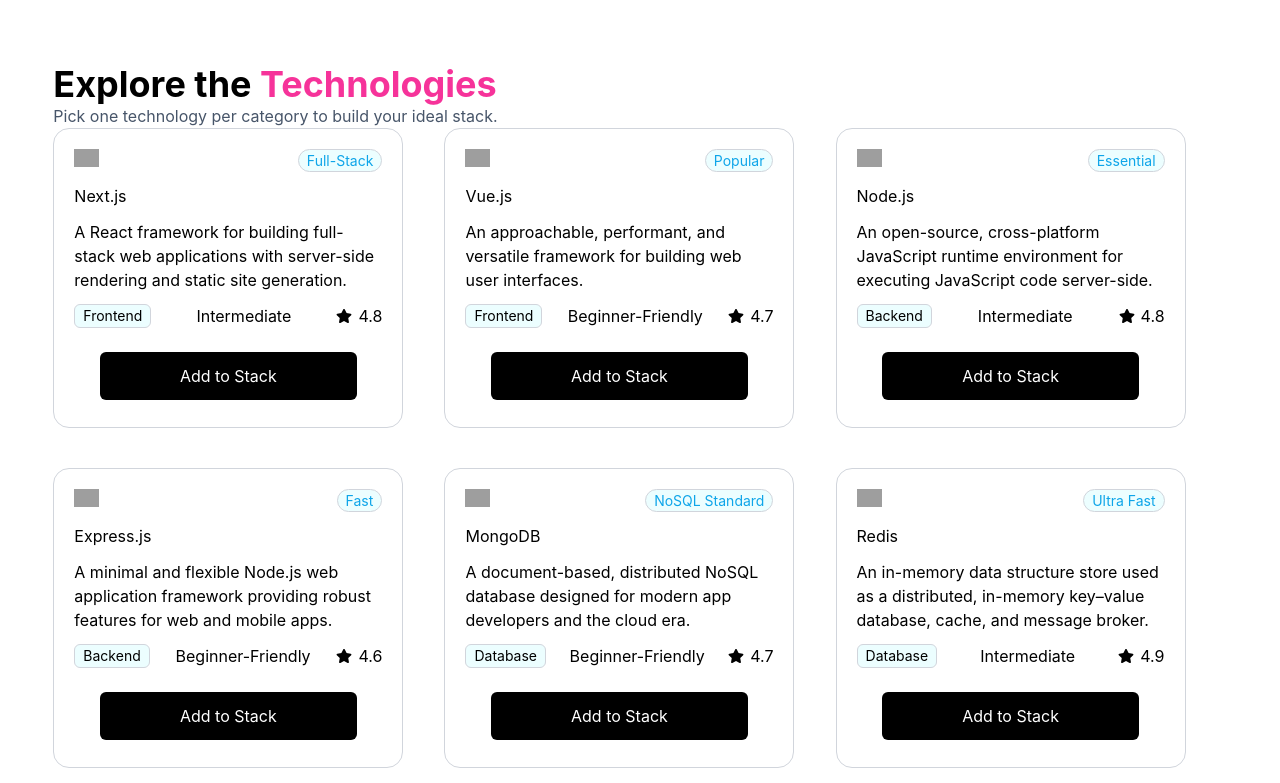
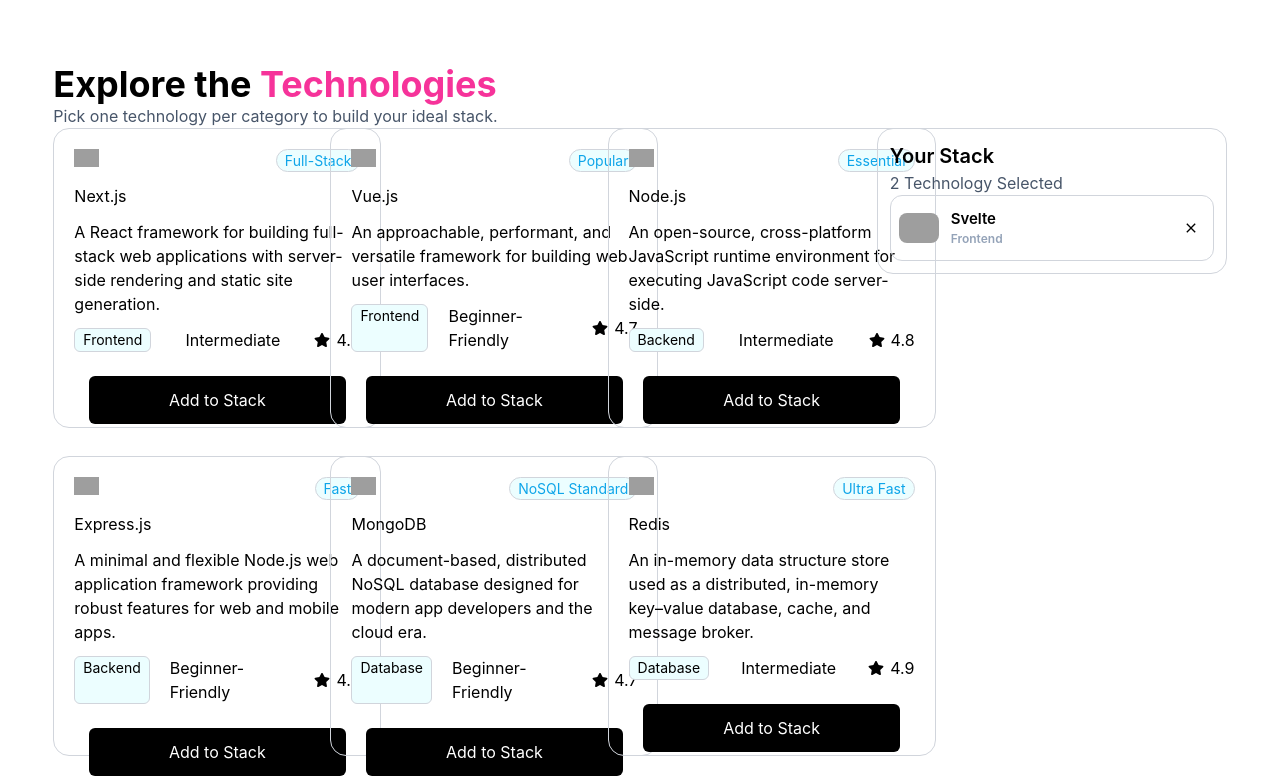
Before and after one commit to therealrifat/DevStack, a React (Vite) app: page / in a window 1280 px wide. Shown: the part 740-1523 px from the top of the page. Built offline with nearby package versions, Linux system fonts and the light colour scheme; grey boxes are pictures that could not be loaded.

Commit message:
feat: add your Stact section and touch tailwind css for large display

```diff
--- a/src/component/Technology/Technology.tsx
+++ b/src/component/Technology/Technology.tsx
@@ -1,7 +1,9 @@
-import { FaStar } from "react-icons/fa";
+
 import type { Itechnology } from "../../TechnologyType";
 
 import { use } from "react";
+import TechnologyCard from "./TechnologyCard";
+import YourStack from "./YourStack";
 interface TechnoProps {
     dataPromise: Promise<Itechnology[]>
 }
@@ -18,7 +20,7 @@
                  <p className="text-[#475569]">Pick one technology per category to build your ideal stack.</p>
            </div>
            {/* // this is temporary technology card  */}
-           <div className=" grid grid-cols-3 space-y-10">
+            {/* <div className=" grid grid-cols-3 space-y-10">
             {
                 stacksData.map(stack => (
                     <div className=" w-87.5 h-75 border border-gray-300  rounded-2xl p-5 space-y-3" >
@@ -37,7 +39,18 @@
                     </div>
                 ))
             }
+           </div>  */}
+
+           <div className="flex gap-3">
+                <div className="grid grid-cols-3 space-y-2 gap-5">
+                    {stacksData.map(stack =>  <TechnologyCard  stack={stack} />)}
+                </div>
+                <div>
+                    <YourStack />
+                </div>
            </div>
+
+
 
         </div>
     );
--- /dev/null
+++ b/src/component/Technology/TechnologyCard.tsx
@@ -0,0 +1,27 @@
+import { FaStar } from "react-icons/fa";
+import type { Itechnology } from "../../TechnologyType";
+interface StackProps {
+    stack: Itechnology
+}
+
+const TechnologyCard = ({stack}:StackProps) => {
+    return (
+        <div  className=" w-82 h-75 border border-gray-300  rounded-2xl p-5 space-y-3">
+
+            <div className="flex  justify-between ">
+                <div><img src={stack.icon} alt="" width={25} /></div>
+                <span className=" text-[#0EA5E9] px-2 items-center text-[14px] bg-[#ECFEFF] border border-gray-300 rounded-2xl">{stack.badge}</span>
+            </div>
+            <h3>{stack.name}</h3>
+            <p>{stack.description}</p>
+            <div className="flex gap-5  justify-between">
+                <span className=" px-2 items-center text-[14px] bg-[#ECFEFF] border border-gray-300 rounded-md">{stack.category}</span>
+                <span>{stack.difficulty}</span>
+                <span className="flex items-center gap-1.5"> <FaStar /> {stack.rating}</span>
+            </div>
+            <button className="bg-black text-white py-3 px-20 rounded-md mx-auto flex mt-6">Add to Stack</button>
+        </div>
+    );
+};
+
+export default TechnologyCard;
--- /dev/null
+++ b/src/component/Technology/YourStack.tsx
@@ -0,0 +1,21 @@
+import { MdClear } from "react-icons/md";
+
+
+const YourStack = () => {
+    return (
+        <div className=" border border-gray-300 w-87.5 rounded-2xl p-3">
+            <h3 className="font-semibold text-[20px]">Your Stack</h3>
+            <p className=" text-[#475569]">2 Technology Selected</p>
+            <div className="flex gap-2 items-center  w-full p-2 border border-gray-300 rounded-xl">
+                <img src='https://icon.icepanel.io/Technology/svg/JavaScript.svg' alt="" className=" w-10 rounded-lg" />
+                <div className="p-1">
+                 <h3 className="font-semibold text-[15px]">Svelte</h3>
+                 <p className="font-semibold text-[12px] text-[#94A3B8]">Frontend</p>
+                </div>
+                 <MdClear className="ml-42" />
+            </div>
+        </div>
+    );
+};
+
+export default YourStack;
```
